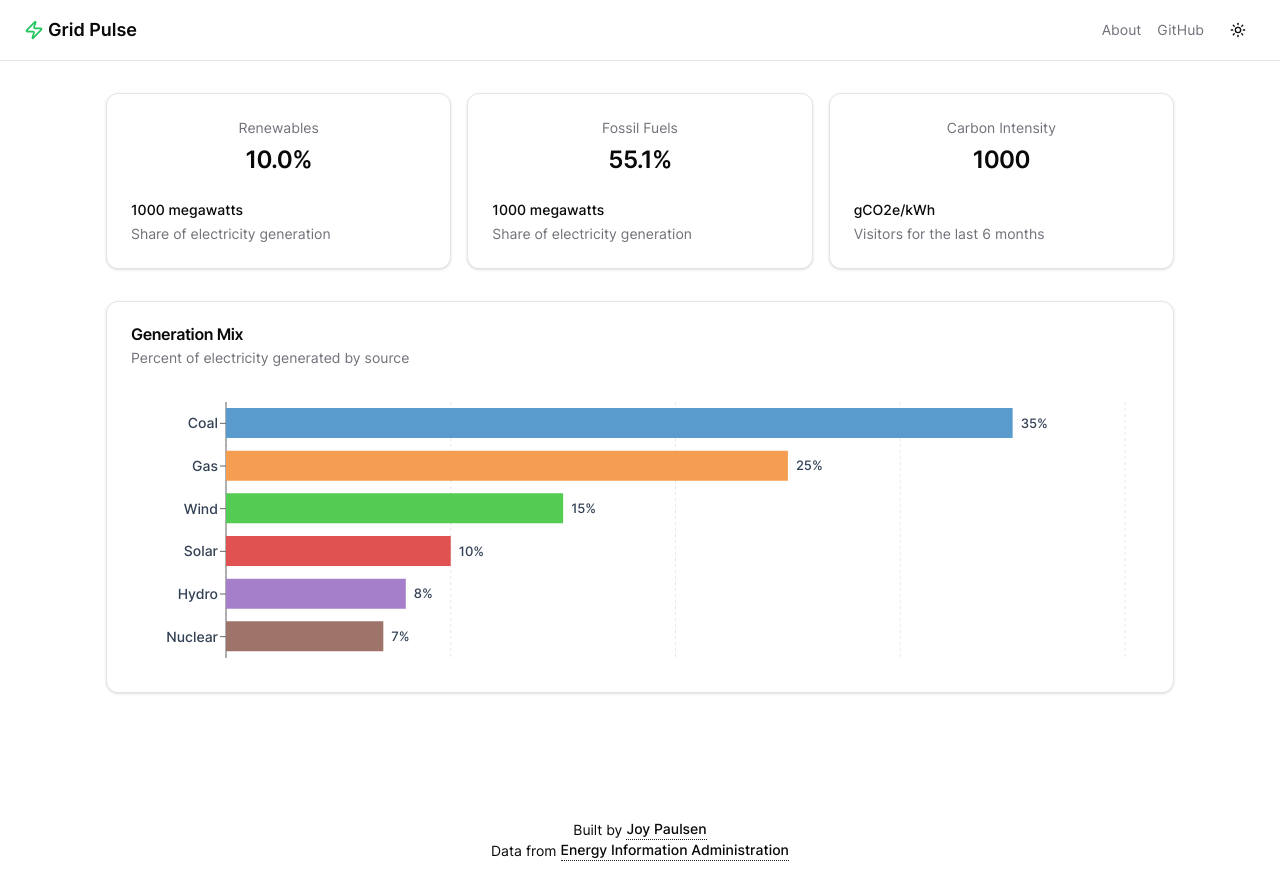
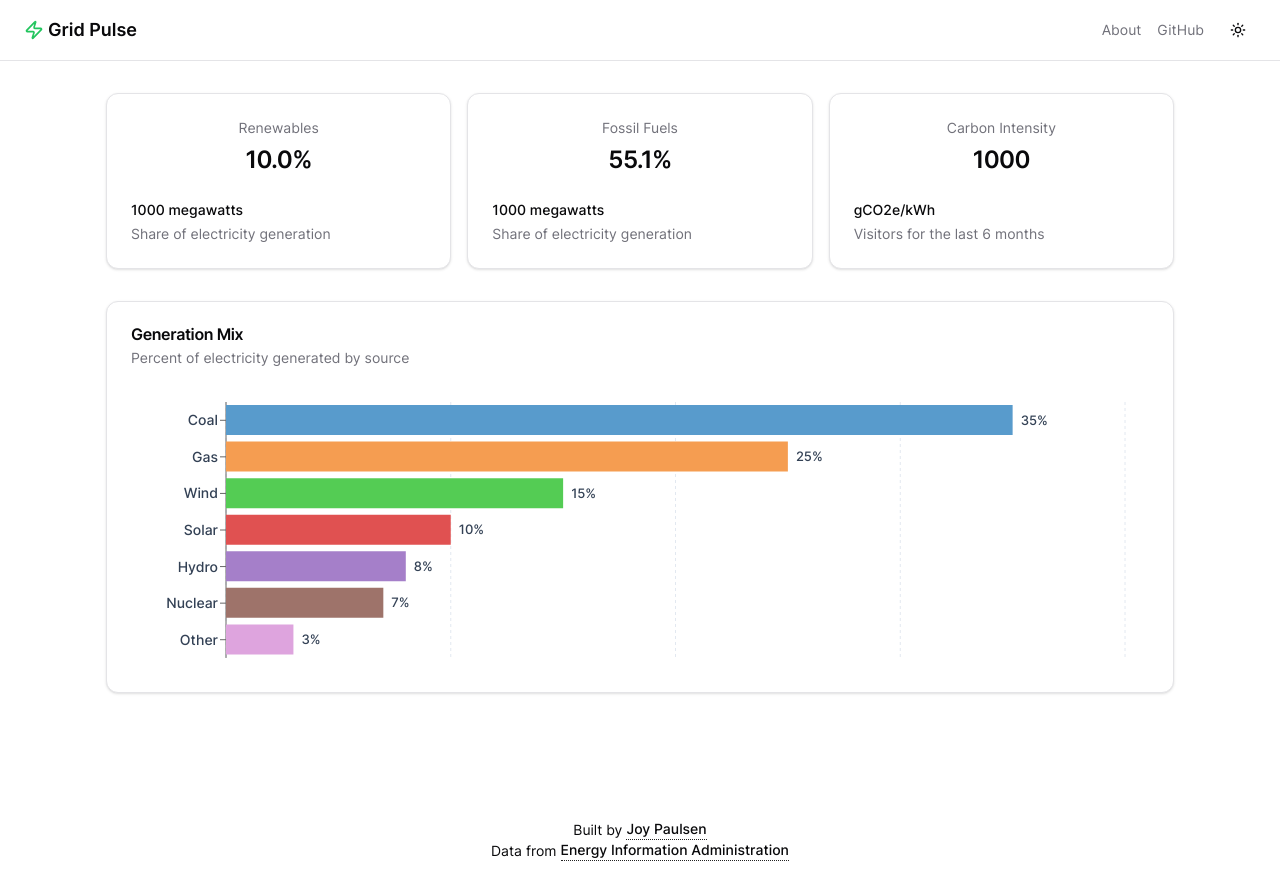
Before and after one commit to joypauls/dailygrid.dev, a Next.js app: page / in a window 1280 px wide. Built offline with nearby package versions, Linux system fonts and the light colour scheme.

Commit message:
add other source

```diff
--- a/src/app/components/GenerationMixBarChart.tsx
+++ b/src/app/components/GenerationMixBarChart.tsx
@@ -23,6 +23,7 @@ const rawData = [
   { source: "Solar", value: 10 },
   { source: "Hydro", value: 8 },
   { source: "Nuclear", value: 7 },
+  { source: "Other", value: 3 },
 ];
 
 const COLORS = {
@@ -32,6 +33,7 @@ const COLORS = {
   Solar: "#e05151",
   Hydro: "#a57fc9",
   Nuclear: "#9e736a",
+  Other: "#dea4de",
 };
 
 const CustomTooltip = ({ active, payload }: any) => {
--- a/src/app/page.tsx
+++ b/src/app/page.tsx
@@ -133,7 +133,7 @@ export default function HomePage() {
             </Card>
           </div>
 
-          <div className="grid grid-cols-1 gap-4 p-4 w-full">
+          <div className="grid grid-cols-1 gap-4 p-4 w-full hidden md:block">
             <Card className="@container/card">
               <CardHeader className="flex items-start">
                 <CardTitle className="font-semibold">Generation Mix</CardTitle>
@@ -172,7 +172,7 @@ export default function HomePage() {
           </div>
           <div className="flex items-center text-sm">
             Data from
-            <UnderlineLink href="https://joypaulsen.com" className="ml-1">
+            <UnderlineLink href="https://www.eia.gov/" className="ml-1">
               Energy Information Administration
             </UnderlineLink>
           </div>
```
